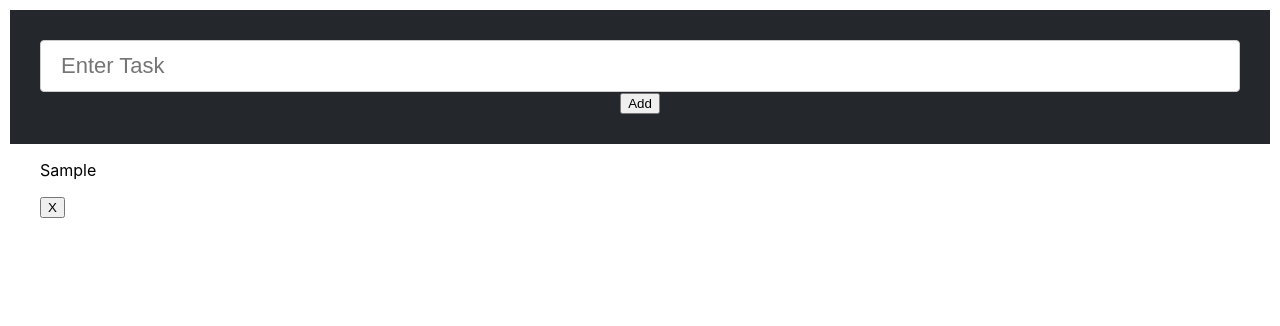
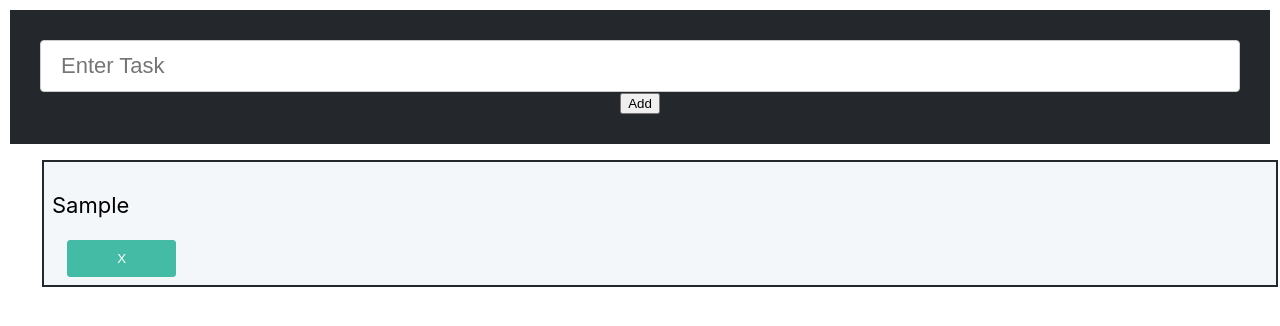
Before and after one commit to matpin/todolist, a React (Create React App) app: page / in a window 1280 px wide. Both pictures are taken after typing "Sample" into the empty fields and a click on the button "Add". Shown: the top 326 px of the page. Built offline with nearby package versions, Linux system fonts and the light colour scheme.

Commit message:
Styles item component

```diff
--- a/src/components/Item.js
+++ b/src/components/Item.js
@@ -1,21 +1,59 @@
 import React, { useCallback } from 'react';
 import PropTypes from 'prop-types';
+import styled from 'styled-components';
 
-const Item = ({ id, content, complete, onDeleteToDo }) => {
+const Item = ({ id, content, complete, onDeleteToDo, onToggle }) => {
     const handleOnDelete = useCallback(() =>
         onDeleteToDo(id), [id, onDeleteToDo]
     );
 
+    const handleOnToggle = useCallback(() =>
+        onToggle(id),[id, onToggle]
+    );
+
+    const ItemArea = styled.div`
+    display: flex;
+    justify-content: flex-start;
+    background: #f4f7fa;
+    border: 2px solid #24272b;%;
+    color: black;
+    font-size: 22px;
+    padding: 8px;
+    margin: 2px;
+    `;
+
+    const ListItem = styled.div`
+    width: 90%;
+    `;
+
+    const DeleteButton = styled.button`
+    background: #44bba4;
+    border: 1px solid #44bba4;
+    color: white;
+    width: 10%;
+    padding: 10px;
+    margin-left: 15px;
+    border-radius: 3px;
+    `;
+
     return (
         <div>
-            <p>{content}</p>
-            <button onClick={handleOnDelete}>X</button>
+            <ItemArea>
+                <ListItem key={id}>
+                    <p style={{textDecoration: complete ? "line-through" : ""}}
+                    onClick={handleOnToggle}>
+                        {content}
+                        </p>
+                    <DeleteButton onClick={handleOnDelete}>X</DeleteButton>
+                </ListItem>
+            </ItemArea>
         </div>
         )
 }
 
 Item.propTypes = {
     onDeleteToDo: PropTypes.func.isRequired,
+    onToggle: PropTypes.func.isRequired,
 };
 
 export default Item;
```
